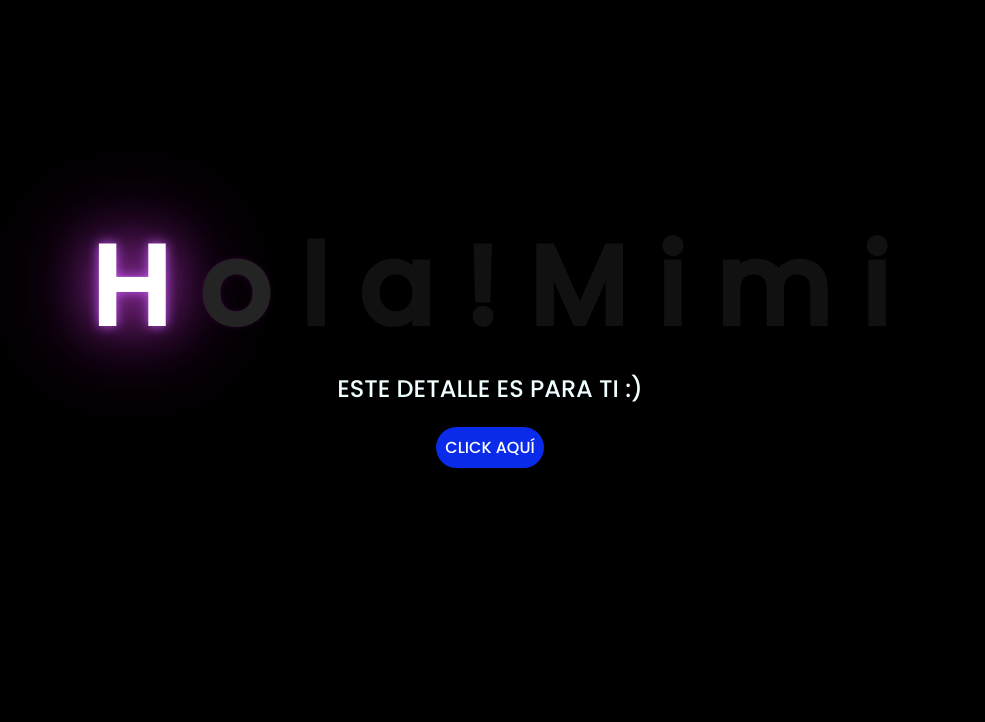
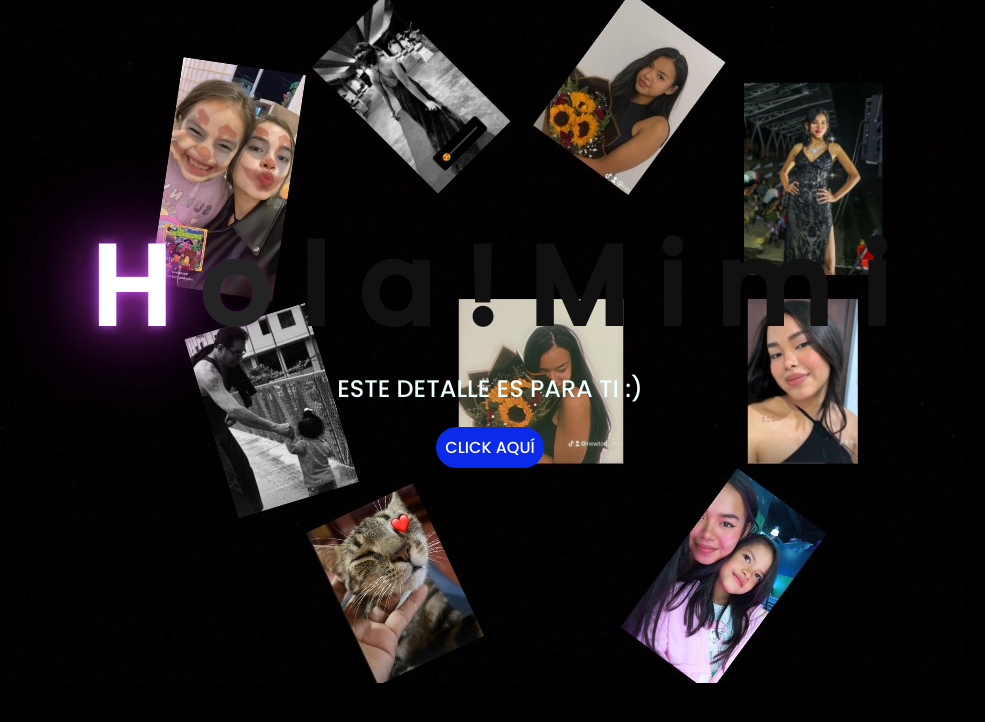
Before and after one commit to Andrew300107/flores-amarillas, a plain HTML site: page index.html in a window 1280 px wide. Shown: the whole page, without its empty margins (158-1143 px from the left). Drawn offline with Linux system fonts and the light colour scheme.

Commit message:
Add files via upload

```diff
--- a/CSS/main.css
+++ b/CSS/main.css
@@ -31,9 +31,9 @@ body {
   letter-spacing: 4px;
 }
 @media only screen and (max-width: 600px) {
-  /* Estilos específicos para dispositivos con un ancho máximo de 600px */
+
   #lyrics {
-      font-size: 14px; /* Reduce el tamaño del texto para dispositivos más pequeños */
+      font-size: 14px;
       margin-bottom: 530px;
       letter-spacing: 3px;
   }
--- a/CSS/style.css
+++ b/CSS/style.css
@@ -2,6 +2,13 @@
 *{
     font-family: 'Poppins',cursive;
 }
+body{
+    background-image: url("/img/MImi.png");
+    background-size: cover;
+    background-repeat: no-repeat;
+
+}
+
 body{
     color: azure;
     width: 100%;
@@ -11,6 +18,10 @@ body{
     align-items: center;
     justify-content: center;
     background-color: black;
+    background-image: url("/img/Fondo.png");
+    background-position: center;
+    background-repeat: no-repeat;
+    background-size: auto;
     /* padding-top: -30; */
 }
 
--- a/index.html
+++ b/index.html
@@ -5,6 +5,7 @@
     <meta charset="UTF-8">
     <meta http-equiv="X-UA-Compatible" content="IE=edge">
     <meta name="viewport" content="width=device-width, initial-scale=1.0">
+    <title>Mimi</title>
     <link rel="stylesheet" href="css/style.css">
     <link rel="icon" href="img/flowers.png" type="image/x-icon">
     <title>Flowers</title>
```
Also changed, not shown: anim.js (+6 -13 lines), img/Fondo.png (added), 1 other file.
